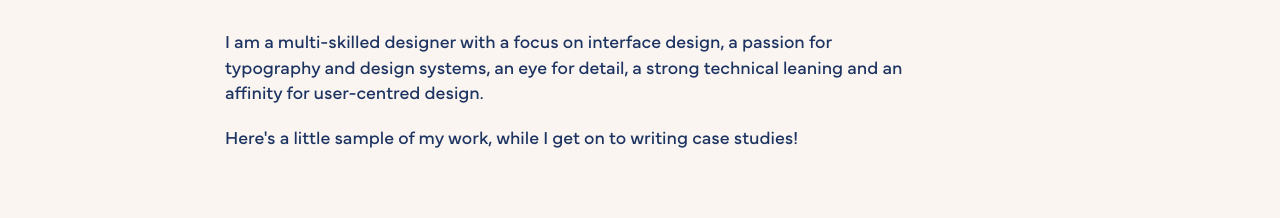
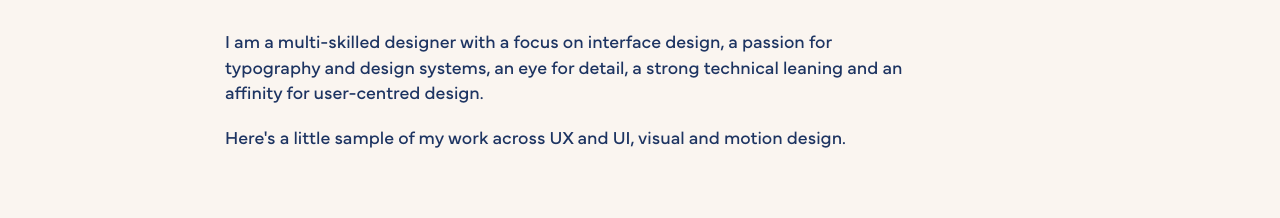
Before and after one commit to rowancavanagh/website, a Vue app: page / in a window 1280 px wide. Shown: the part 800-1018 px from the top of the page. Built offline with nearby package versions, Linux system fonts and the light colour scheme; a small style sheet from the web is missing.

Commit message:
SEO tweak

```diff
--- a/src/components/Work.vue
+++ b/src/components/Work.vue
@@ -34,7 +34,7 @@
     <section class="inner grid work">
         <h2>Work</h2>
         <p>I am a multi-skilled designer with a focus on interface design, a passion for typography and design systems, an eye for detail, a strong technical leaning and an affinity for user-centred design.</p>
-        <p>Here's a little sample of my work, while I get on to writing case studies!</p>
+        <p>Here's a little sample of my work across UX and UI, visual and motion design.</p>
         <div class="shots-container">
             <div class="shots">
                 <video autoplay loop muted playsinline alt="SeeSaw style tiles" width="400" height="300" loading="lazy">
```
